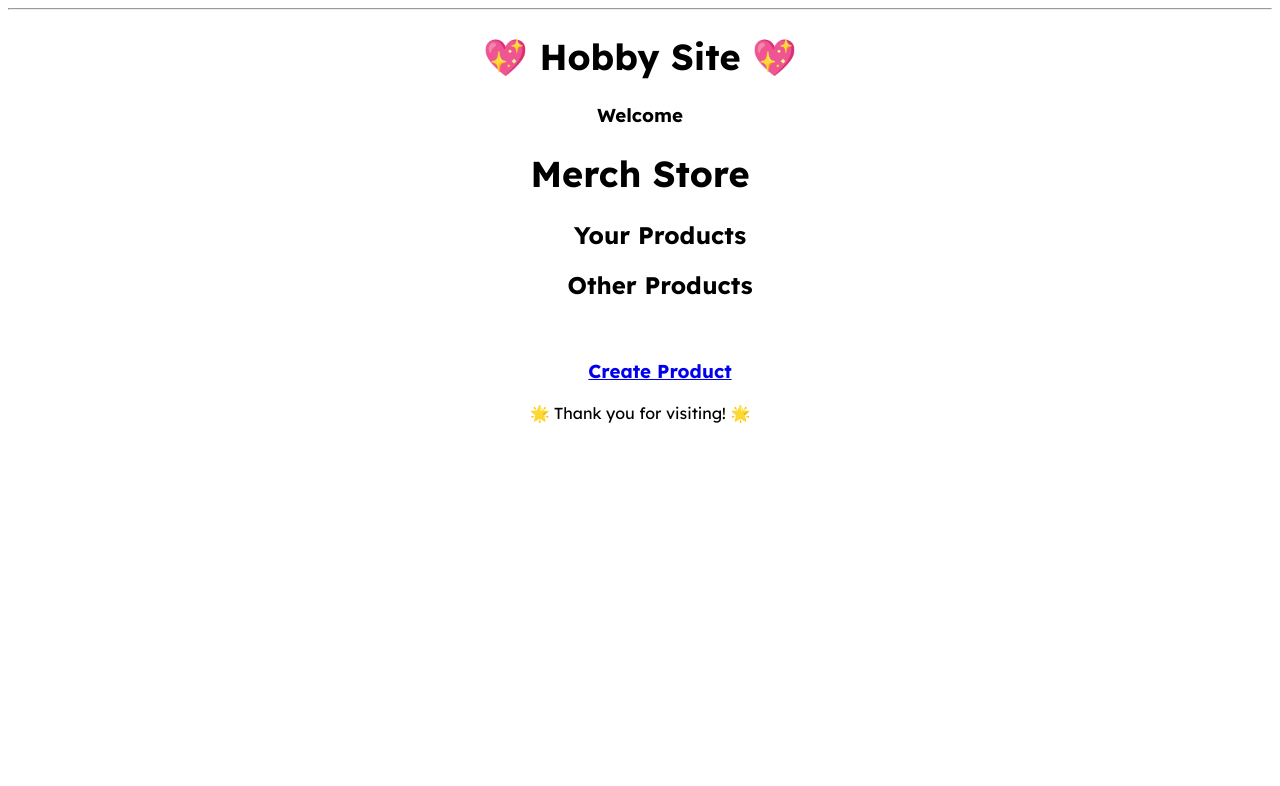
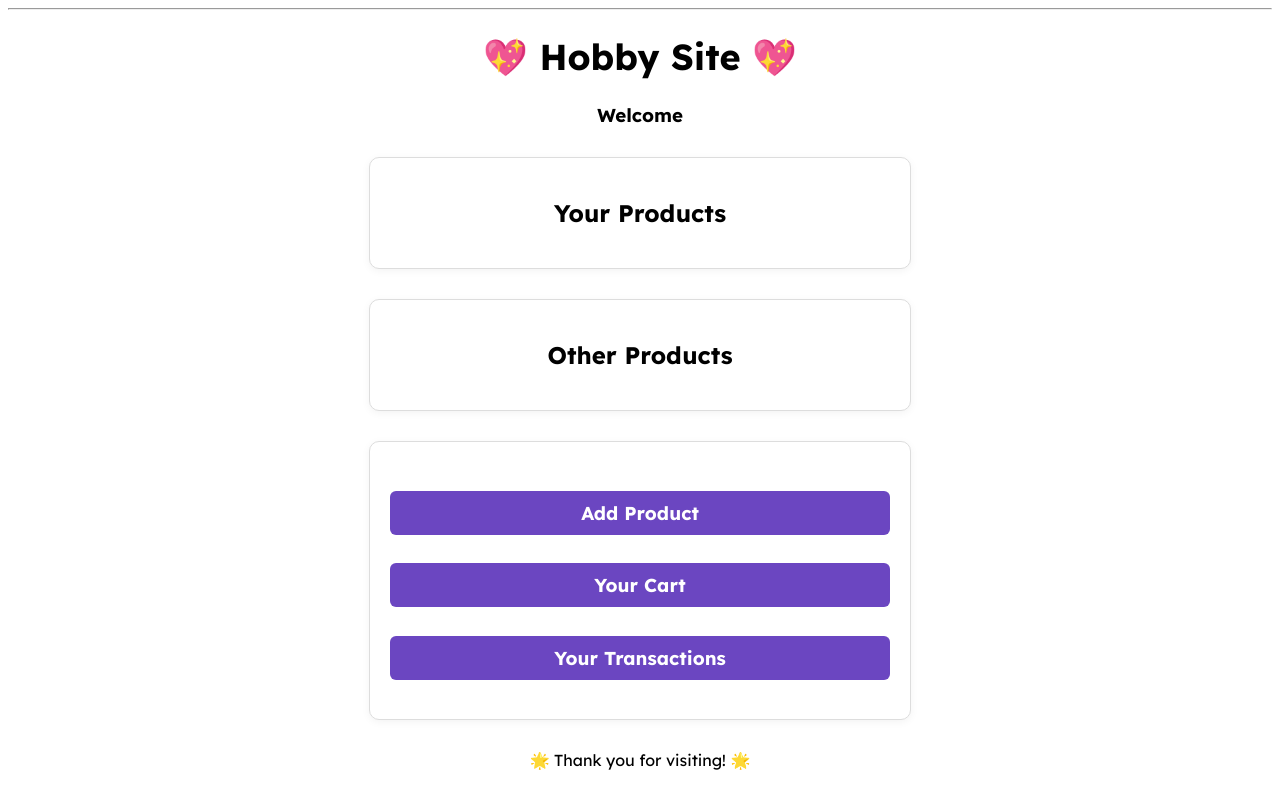
Before and after one commit to SonHyeju1113/hobbysite-CD-10, a Django app: page /merchstore/items/ in a window 1280 px wide. Shown: the part 34-820 px from the top of the page. Before the commit the page ends 457 px from the top, so only its background shows below. Run offline with Django 5.2, Linux system fonts and the light colour scheme; data that the repository does not hold is empty.

Commit message:
update css design for merchstore list

```diff
--- a/hobbysite/merchstore/templates/merchstore_list.html
+++ b/hobbysite/merchstore/templates/merchstore_list.html
@@ -3,26 +3,34 @@
 {% block title %}Merch Store{% endblock %}
 
 {% block content %}
-    <h1 class="text-center mb-4">Merch Store</h1>
-    <ul class="text-center mb-4">
-        <div class="box text-center mb-4">
+<div class="form-container">
     <h2>Your Products</h2>
     {% for user_products in user_products %}
-
-                <a href="{% url 'merchstore:merchstore_detail' user_products.pk %}" >{{ user_products.name }} </a> - {{user_products.status}}
-            <br>
+        <div class="product-item">
+            <a href="{% url 'merchstore:merchstore_detail' user_products.pk %}">{{ user_products.name }} </a> - {{user_products.status}}
+        </div>
     {% endfor %}
 </div>
-        <div class="box text-center mb-4">
+
+<div class="form-container">
     <h2>Other Products</h2>
-        {% for other_products in other_products%}
-                <a href="{% url 'merchstore:merchstore_detail' other_products.pk %}" >{{ other_products.name }} </a> -  {{other_products.status}}
-            <br>
+    {% for other_products in other_products %}
+        <div class="product-item">
+            <a href="{% url 'merchstore:merchstore_detail' other_products.pk %}">{{ other_products.name }} </a> -  {{other_products.status}}
+        </div>
     {% endfor %}
 </div>
-        <br>
+
+<div class="form-container">
     <h3>
-        <a href="{% url 'merchstore:merchstore_create'%}">Create Product</a>
+        <a href="{% url 'merchstore:merchstore_create' %}" class="button-link">Add Product</a>
     </h3>
-    </ul>
+    <h3>
+        <a href="{% url 'merchstore:merchstore_cart' %}" class="button-link">Your Cart</a>
+    </h3>
+    <h3>
+        <a href="{% url 'merchstore:merchstore_transaction' %}" class="button-link">Your Transactions</a>
+    </h3>
+</div>
+
 {% endblock %}
```
Lines whose indentation alone changed are shown as unchanged.
